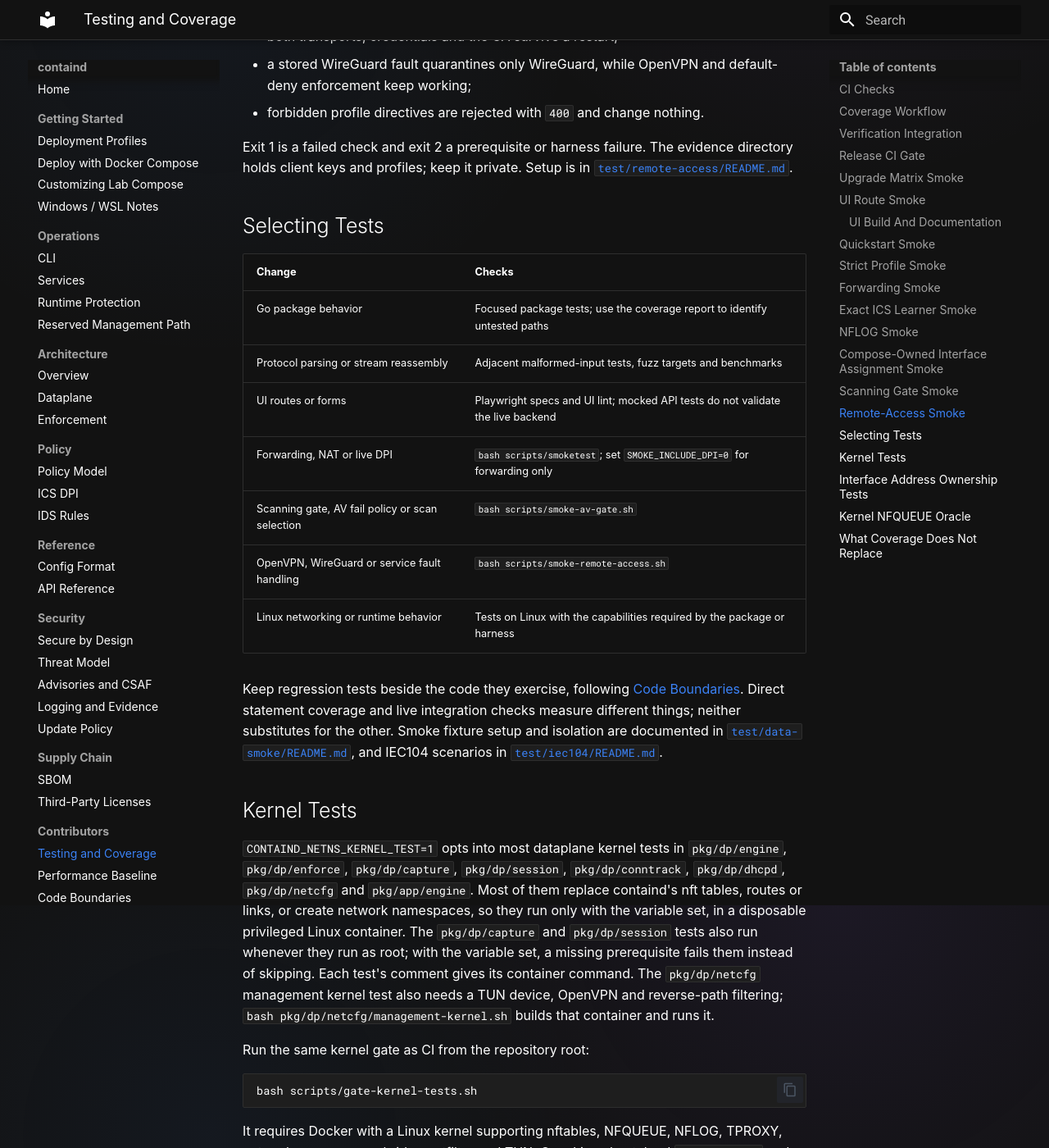
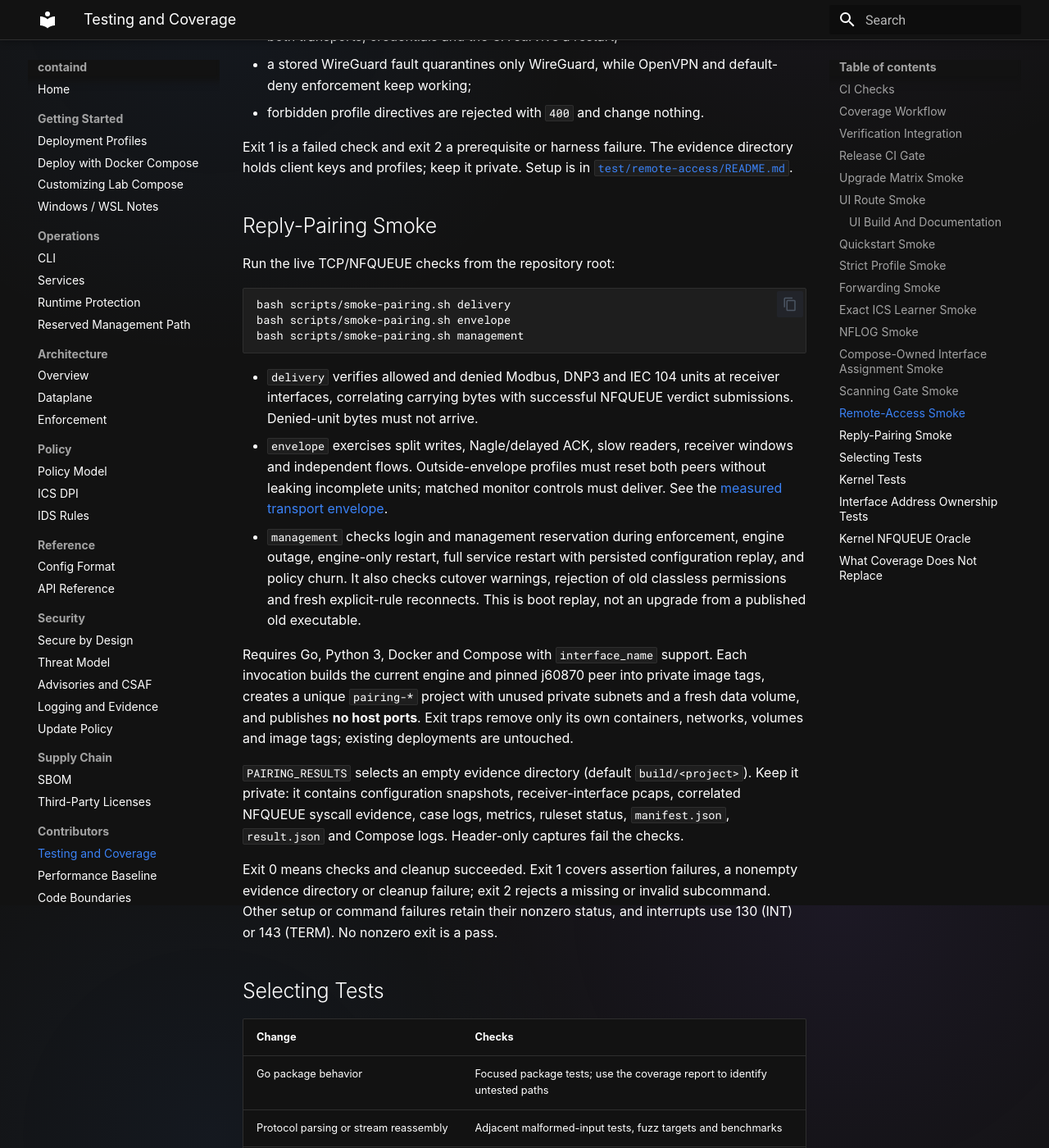
Before and after one commit to tonylturner/containd, an MkDocs documentation site: the page built from docs/mkdocs/testing.md, in a window 1280 px wide and 1400 px high, scrolled down 8696 px. Shown: the whole window at 82% size. Built offline with MkDocs 1.6.1 and Material for MkDocs 9.7.7, drawn with Linux system fonts in a browser that asks for light colours.

Commit message:
Document the reply-pairing transport envelope and smoke

````diff
--- a/docs/mkdocs/testing.md
+++ b/docs/mkdocs/testing.md
@@ -378,6 +378,47 @@ Exit 1 is a failed check and exit 2 a prerequisite or harness failure. The
 evidence directory holds client keys and profiles; keep it private. Setup is in
 [`test/remote-access/README.md`](https://github.com/tonylturner/containd/blob/main/test/remote-access/README.md).
 
+## Reply-Pairing Smoke
+
+Run the live TCP/NFQUEUE checks from the repository root:
+
+```sh
+bash scripts/smoke-pairing.sh delivery
+bash scripts/smoke-pairing.sh envelope
+bash scripts/smoke-pairing.sh management
+```
+
+- `delivery` verifies allowed and denied Modbus, DNP3 and IEC 104 units at
+  receiver interfaces, correlating carrying bytes with successful NFQUEUE
+  verdict submissions. Denied-unit bytes must not arrive.
+- `envelope` exercises split writes, Nagle/delayed ACK, slow readers, receiver
+  windows and independent flows. Outside-envelope profiles must reset both
+  peers without leaking incomplete units; matched monitor controls must
+  deliver. See the [measured transport envelope](ics-dpi.md#enforce-mode-reply-pairing-and-upgrade-cutover).
+- `management` checks login and management reservation during enforcement,
+  engine outage, engine-only restart, full service restart with persisted
+  configuration replay, and policy churn. It also checks cutover warnings,
+  rejection of old classless permissions and fresh explicit-rule reconnects.
+  This is boot replay, not an upgrade from a published old executable.
+
+Requires Go, Python 3, Docker and Compose with `interface_name` support.
+Each invocation builds the current engine and pinned j60870 peer into private
+image tags, creates a unique `pairing-*` project with unused private subnets
+and a fresh data volume, and publishes **no host ports**. Exit traps remove
+only its own containers, networks, volumes and image tags; existing
+deployments are untouched.
+
+`PAIRING_RESULTS` selects an empty evidence directory (default
+`build/<project>`). Keep it private: it contains configuration snapshots,
+receiver-interface pcaps, correlated NFQUEUE syscall evidence, case logs,
+metrics, ruleset status, `manifest.json`, `result.json` and Compose logs.
+Header-only captures fail the checks.
+
+Exit 0 means checks and cleanup succeeded. Exit 1 covers assertion failures,
+a nonempty evidence directory or cleanup failure; exit 2 rejects a missing
+or invalid subcommand. Other setup or command failures retain their nonzero
+status, and interrupts use 130 (INT) or 143 (TERM). No nonzero exit is a pass.
+
 ## Selecting Tests
 
 | Change | Checks |
````
Also changed, not shown: docs/mkdocs/ics-dpi.md (+23 -6 lines), CHANGELOG.md.
